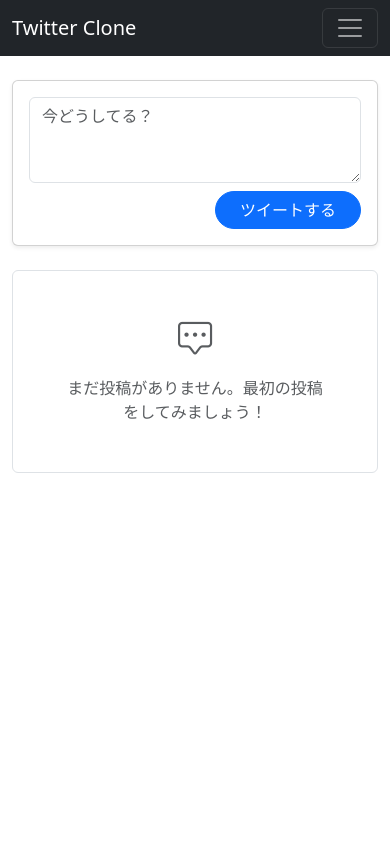
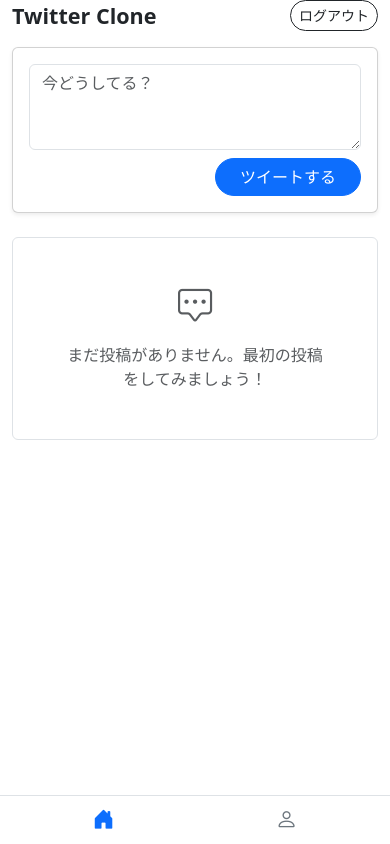
Before and after one commit to yuta-ykg/twitter-x, a Django app: page / in a window 390 px wide. Run offline with Django 5.2, Linux system fonts and the light colour scheme; a user stored in the database is signed in; data comes from the database, SQL or seed files in the repository; both versions use the stored data as it was after the commit; data that the repository does not hold is empty.

Commit message:
Add mobile bottom navigation bar
- Add fixed bottom navbar for mobile view (< 992px)
- Hide top navbar on mobile view
- Add Home and Profile links with active state logic
- Add body padding for mobile to prevent content overlap

Co-authored-by: yuta-ykg <206288752+yuta-ykg@users.noreply.github.com>

```diff
--- a/templates/base.html
+++ b/templates/base.html
@@ -18,10 +18,22 @@
         .post-card:hover {
             background-color: #f5f8fa;
         }
+        @media (max-width: 991.98px) {
+            body {
+                padding-bottom: 70px;
+            }
+        }
+        .bottom-nav-link {
+            color: #6c757d;
+            text-decoration: none;
+        }
+        .bottom-nav-link.active {
+            color: #0d6efd;
+        }
     </style>
 </head>
 <body>
-    <nav class="navbar navbar-expand-lg navbar-dark bg-dark mb-4">
+    <nav class="navbar navbar-expand-lg navbar-dark bg-dark mb-4 d-none d-lg-block">
         <div class="container">
             <a class="navbar-brand" href="{% url 'index' %}">Twitter Clone</a>
             <button class="navbar-toggler" type="button" data-bs-toggle="collapse" data-bs-target="#navbarNav">
@@ -53,10 +65,34 @@
     </nav>
 
     <div class="container">
+        <!-- Mobile Header (Visible only on mobile) -->
+        <div class="d-flex d-lg-none justify-content-between align-items-center mb-3">
+            <h4 class="fw-bold m-0">Twitter Clone</h4>
+            {% if user.is_authenticated %}
+            <form action="{% url 'logout' %}" method="post" class="d-inline">
+                {% csrf_token %}
+                <button type="submit" class="btn btn-sm btn-outline-dark rounded-pill">ログアウト</button>
+            </form>
+            {% endif %}
+        </div>
+
         {% block content %}
         {% endblock %}
     </div>
 
+    {% if user.is_authenticated %}
+    <nav class="navbar fixed-bottom navbar-light bg-white border-top d-lg-none">
+        <div class="container-fluid justify-content-around">
+            <a class="nav-link text-center bottom-nav-link {% if request.resolver_match.url_name == 'index' %}active{% endif %}" href="{% url 'index' %}">
+                <i class="bi bi-house-door{% if request.resolver_match.url_name == 'index' %}-fill{% endif %} fs-4"></i>
+            </a>
+            <a class="nav-link text-center bottom-nav-link {% if request.resolver_match.url_name == 'profile' and request.resolver_match.kwargs.username == user.username %}active{% endif %}" href="{% url 'profile' user.username %}">
+                <i class="bi bi-person{% if request.resolver_match.url_name == 'profile' and request.resolver_match.kwargs.username == user.username %}-fill{% endif %} fs-4"></i>
+            </a>
+        </div>
+    </nav>
+    {% endif %}
+
     <script src="https://cdn.jsdelivr.net/npm/bootstrap@5.3.0/dist/js/bootstrap.bundle.min.js"></script>
 </body>
 </html>
```
Also changed, not shown: db.sqlite3.
